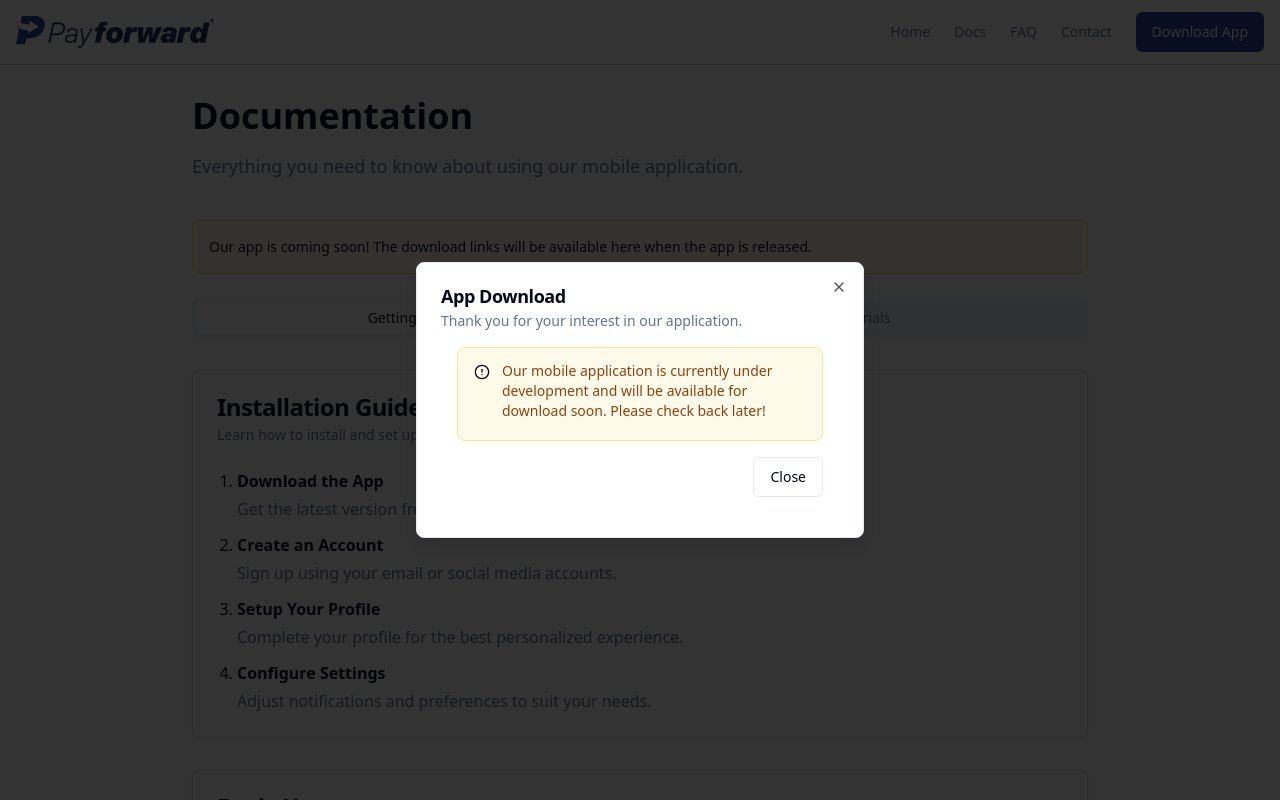
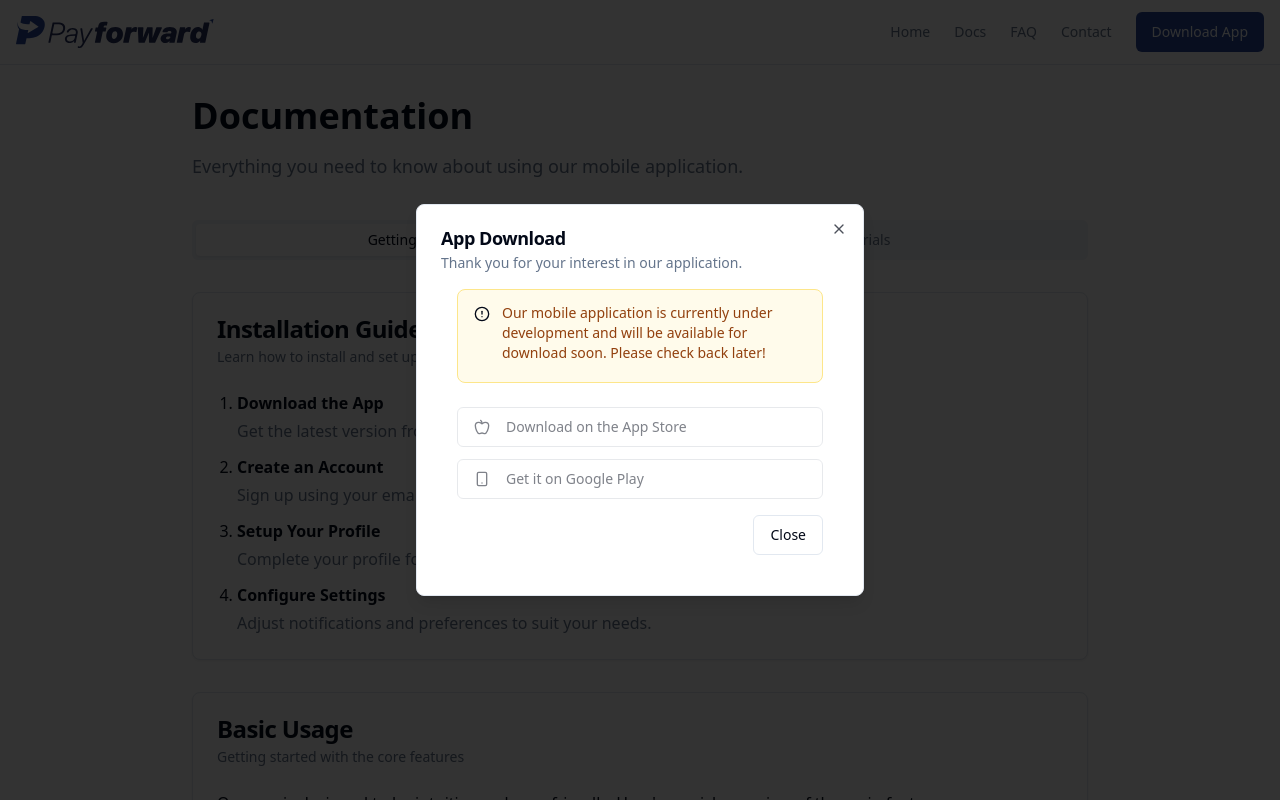
Before and after one commit to samirg1/payforward-web, a React (Vite) app: page /docs in a window 1280 px wide. Both pictures are taken after a click on the button "Download App". Shown: the top 800 px of the page. Built offline with nearby package versions, Linux system fonts and the light colour scheme.

Commit message:
Remove alert from docs and update download dialog
Remove the alert message from the Docs page. Update the DownloadDialog to include App Store and Google Play Store icons/text.

```diff
--- a/src/components/DownloadDialog.tsx
+++ b/src/components/DownloadDialog.tsx
@@ -8,7 +8,7 @@ import {
   DialogTitle,
 } from "@/components/ui/dialog";
 import { Alert, AlertDescription } from "@/components/ui/alert";
-import { AlertCircle } from "lucide-react";
+import { AlertCircle, Apple, Smartphone } from "lucide-react";
 import { Button } from "@/components/ui/button";
 
 interface DownloadDialogProps {
@@ -33,6 +33,24 @@ const DownloadDialog: React.FC<DownloadDialogProps> = ({ open, onOpenChange }) =
               Our mobile application is currently under development and will be available for download soon. Please check back later!
             </AlertDescription>
           </Alert>
+          <div className="mt-6 flex flex-col space-y-3">
+            <Button
+              variant="outline"
+              className="border-gray-300 justify-start"
+              disabled
+            >
+              <Apple className="mr-2 h-5 w-5" />
+              <span>Download on the App Store</span>
+            </Button>
+            <Button
+              variant="outline"
+              className="border-gray-300 justify-start"
+              disabled
+            >
+              <Smartphone className="mr-2 h-5 w-5" />
+              <span>Get it on Google Play</span>
+            </Button>
+          </div>
           <div className="mt-4 flex justify-end">
             <Button variant="outline" onClick={() => onOpenChange(false)}>
               Close
--- a/src/pages/Docs.tsx
+++ b/src/pages/Docs.tsx
@@ -4,7 +4,6 @@ import MainNav from "@/components/MainNav";
 import Footer from "@/components/Footer";
 import { Tabs, TabsContent, TabsList, TabsTrigger } from "@/components/ui/tabs";
 import { useLocation, useNavigate } from "react-router-dom";
-import { Alert, AlertDescription } from "@/components/ui/alert";
 import { tutorialsList } from "@/data/tutorialsList";
 import GettingStartedContent from "@/components/docs/GettingStartedContent";
 import TutorialsContent from "@/components/docs/TutorialsContent";
@@ -51,12 +50,6 @@ const Docs = () => {
               </p>
             </div>
 
-            <Alert className="mb-6 bg-amber-50 border-amber-200">
-              <AlertDescription>
-                Our app is coming soon! The download links will be available here when the app is released.
-              </AlertDescription>
-            </Alert>
-
             <Tabs value={activeTab} onValueChange={handleTabChange} className="mb-12">
               <TabsList className="w-full md:w-auto grid grid-cols-2 mb-8">
                 <TabsTrigger value="getting-started">Getting Started</TabsTrigger>
```
